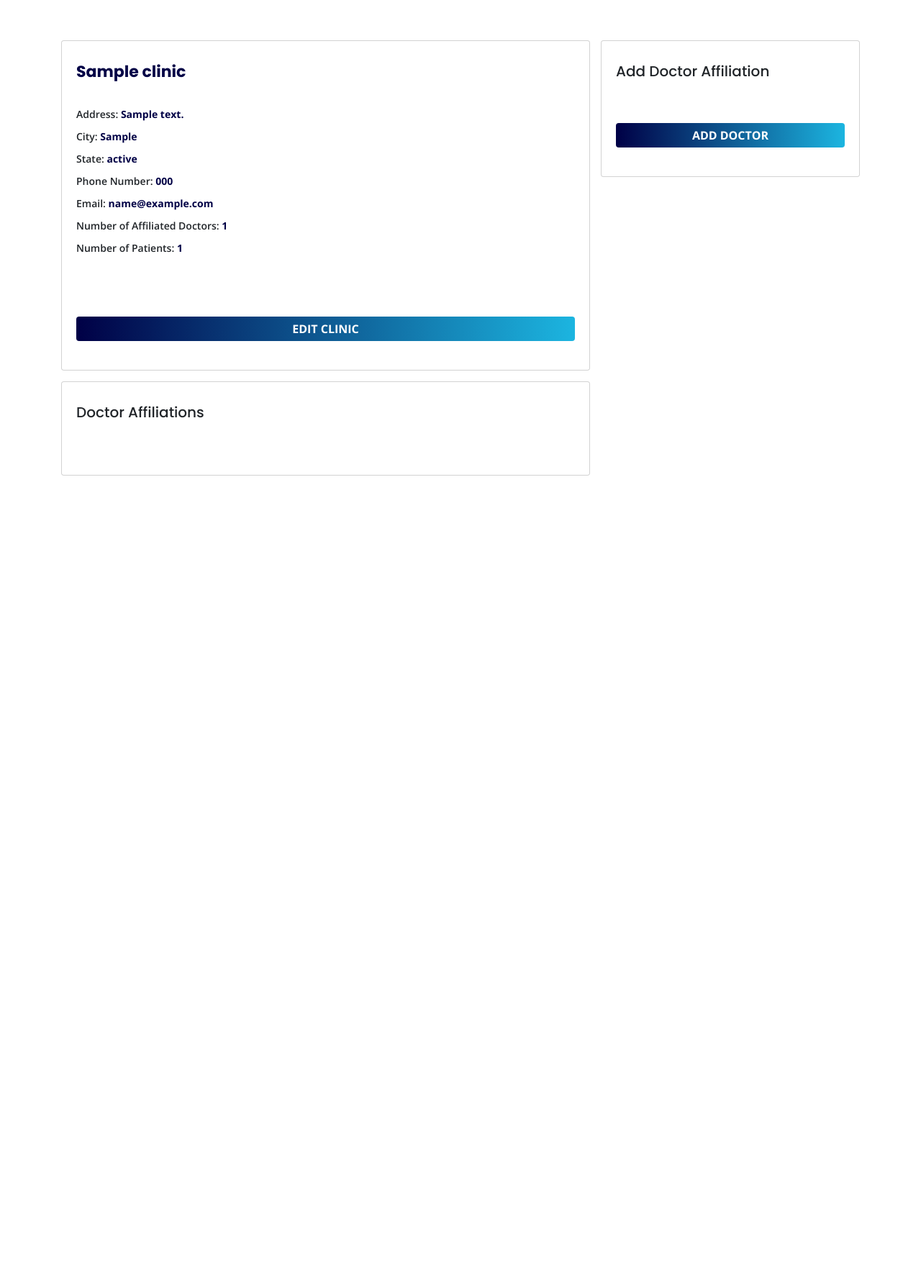
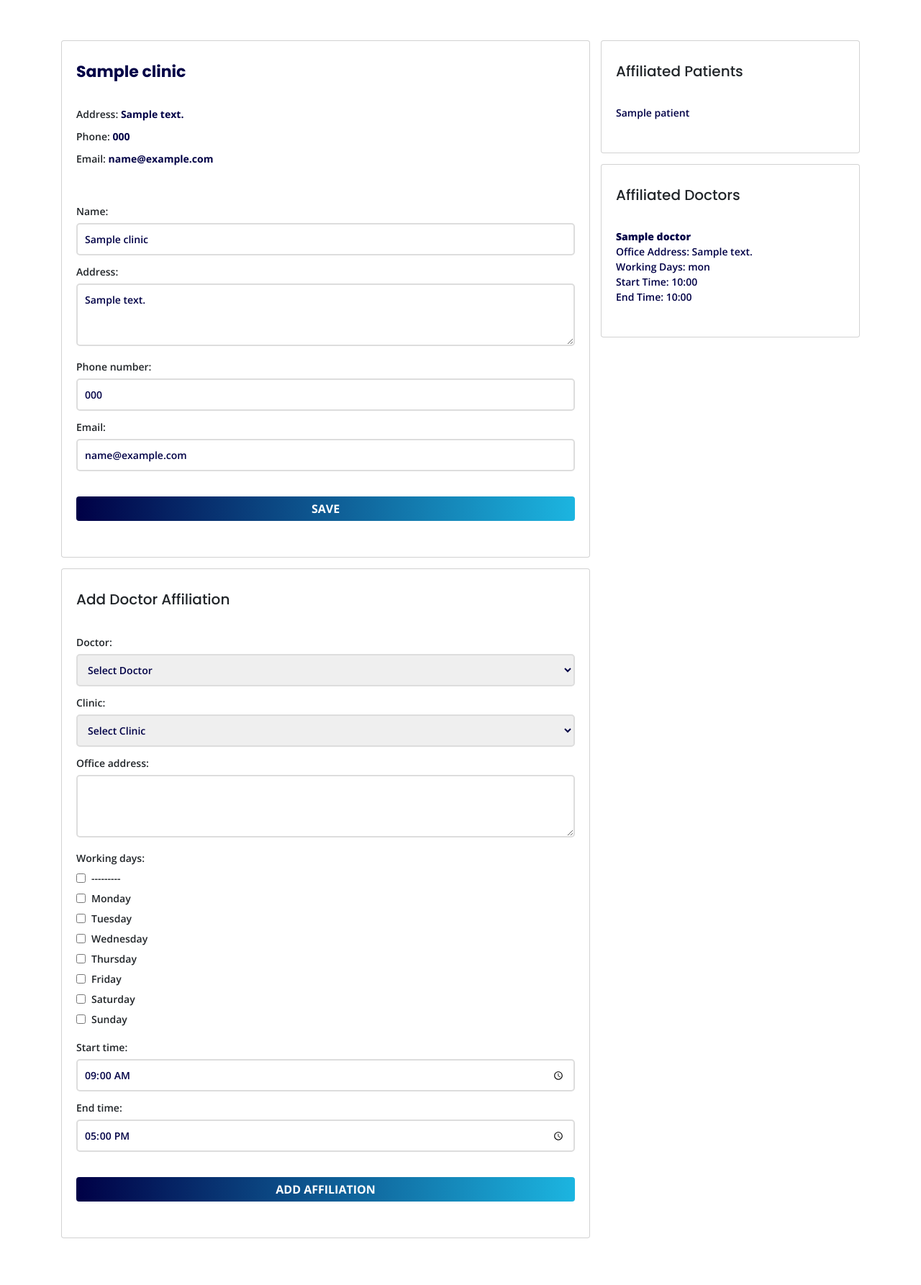
Before and after one commit to OthmanGh/Bright-Smile-Dental-System, a Django app: page /clinics/1/ in a window 1280 px wide. Shown: the part 74-1860 px from the top of the page at 72% size. Before the commit the page ends 735 px from the top, so only its background shows below. Run offline with Django 5.2, Linux system fonts and the light colour scheme; tables that the repository leaves empty hold one stand-in row (values such as "Sample post"); some libraries are stand-ins or nearby versions.

Commit message:
Modify clinic detail markup

```diff
--- a/templates/clinics/clinic_detail.html
+++ b/templates/clinics/clinic_detail.html
@@ -1,7 +1,6 @@
 {% extends 'layout_2.html' %}
 <!---->
 {% block content %}
-
 <div class="container my-5">
   <div class="row">
     <div class="col-md-8">
@@ -10,269 +9,134 @@
         <div class="card-body">
           <h3 class="card-title">{{ clinic.name }}</h3>
 
-          <div class="mb-3">
+          <div>
             <p class="card-text">
               Address: <span class="fw-bold">{{ clinic.address }}</span>
             </p>
             <p class="card-text">
-              City: <span class="fw-bold">{{ clinic.city }}</span>
-            </p>
-            <p class="card-text">
-              State: <span class="fw-bold">{{ clinic.state }}</span>
-            </p>
-            <p class="card-text">
-              Phone Number:
-              <span class="fw-bold">{{ clinic.phone_number }}</span>
+              Phone: <span class="fw-bold">{{ clinic.phone_number }}</span>
             </p>
             <p class="card-text">
               Email: <span class="fw-bold">{{ clinic.email }}</span>
             </p>
-            <p class="card-text">
-              Number of Affiliated Doctors:
-              <span class="fw-bold">{{ clinic.num_doctors }}</span>
-            </p>
-            <p class="card-text">
-              Number of Patients:
-              <span class="fw-bold">{{ clinic.num_patients }}</span>
-            </p>
           </div>
 
-          <!-- ?Button to Open Edit Clinic Modal -->
-          <button
-            class="btn__view btn__expand"
-            data-bs-toggle="modal"
-            data-bs-target="#editClinicModal"
+          <form
+            method="post"
+            class="mb-3 form__inputs"
+            onsubmit="return confirmSave()"
           >
-            Edit Clinic
-          </button>
+            {% csrf_token %} {{ form.as_p }}
+            <button
+              type="submit"
+              name="clinic_form"
+              class="btn__view btn__expand"
+            >
+              Save
+            </button>
+          </form>
         </div>
       </div>
 
-      <!-- ?Modal for Editing Clinic -->
-      <div
-        class="modal fade"
-        id="editClinicModal"
-        tabindex="-1"
-        aria-labelledby="editClinicModalLabel"
-        aria-hidden="true"
-      >
-        <div class="modal-dialog">
-          <div class="modal-content">
-            <div class="modal-header">
-              <h4 class="modal-title" id="editClinicModalLabel">Edit Clinic</h4>
-
-              <button
-                type="button"
-                class="btn-close"
-                data-bs-dismiss="modal"
-                aria-label="Close"
-              ></button>
+      <!-- ?Add Doctor Affiliation -->
+      <div class="card mb-4">
+        <div class="card-body">
+          <h4 class="card-title">Add Doctor Affiliation</h4>
+          <form
+            method="post"
+            class="mb-3 form__inputs"
+            onsubmit="return confirmSave()"
+          >
+            {% csrf_token %}
+            <div class="mb-3">
+              {{ affiliation_form.doctor.label_tag }}
+              <!---->
+              {{ affiliation_form.doctor }}
+            </div>
+            <div class="mb-3">
+              {{ affiliation_form.clinic.label_tag }}
+              <!---->
+              {{ affiliation_form.clinic }}
+            </div>
+            <div class="mb-3">
+              {{ affiliation_form.office_address.label_tag }}
+              <!---->
+              {{ affiliation_form.office_address }}
+            </div>
+            <div class="mb-3">
+              {{ affiliation_form.working_days.label_tag }}
+              <div class="specialties-container">
+                {{ affiliation_form.working_days }}
+              </div>
             </div>
 
-            <div class="modal-body">
-              <form
-                method="post"
-                action="{% url 'clinic' pk=clinic.pk %}"
-                class="form__inputs"
-              >
-                {% csrf_token %}
-                <input type="hidden" name="clinic_form" value="1" />
-                {{ form.as_p }}
-                <button type="submit" class="btn__view btn__expand">
-                  Save Changes
-                </button>
-              </form>
+            <div class="mb-3">
+              {{ affiliation_form.start_time.label_tag }}
+              <!---->
+              {{ affiliation_form.start_time }}
             </div>
-          </div>
-        </div>
-      </div>
 
-      <!-- ?Edit Doctor Affiliation Section -->
-      <div class="card mb-4">
-        <div class="card-body">
-          <h4 class="card-title">Doctor Affiliations</h4>
+            <div class="mb-3">
+              {{ affiliation_form.end_time.label_tag }}
+              <!---->
+              {{ affiliation_form.end_time }}
+            </div>
 
-          <ul class="list-unstyled">
-            {% for affiliation in affiliations_with_hours %}
-            <li>
-              <strong>{{ affiliation.doctor.name }}</strong><br />
-              Office Address: {{ affiliation.office_address }}<br />
-              Working Schedule: {{ affiliation.working_hours }}<br />
-
-              <button
-                type="button"
-                class="btn__view btn__expand"
-                data-bs-toggle="modal"
-                data-bs-target="#editAffiliationModal"
-                onclick="openEditModal('{{ affiliation.id }}', '{{ affiliation.doctor.name }}', '{{ affiliation.office_address }}', '{{ affiliation.working_hours }}')"
-              >
-                Edit
-              </button>
-            </li>
-            {% endfor %}
-          </ul>
-        </div>
-      </div>
-
-      <!-- ?Modal for Editing Doctor Affiliation -->
-      <div
-        class="modal fade"
-        id="editAffiliationModal"
-        tabindex="-1"
-        aria-labelledby="editAffiliationModalLabel"
-        aria-hidden="true"
-      >
-        <div class="modal-dialog">
-          <div class="modal-content">
-            <div class="modal-header">
-              <h4 class="modal-title" id="editAffiliationModalLabel">
-                Edit Doctor Affiliation
-              </h4>
-              <button
-                type="button"
-                class="btn-close"
-                data-bs-dismiss="modal"
-                aria-label="Close"
-              ></button>
-            </div>
-            <div class="modal-body">
-              <form
-                method="post"
-                action="{% url 'clinic' pk=clinic.pk %}"
-                class="form__inputs"
-              >
-                {% csrf_token %}
-                <input type="hidden" name="affiliation_form" value="1" />
-                <input
-                  type="hidden"
-                  id="affiliation_id"
-                  name="affiliation_id"
-                  value=""
-                />
-
-                <div class="mb-3">
-                  <label for="doctor" class="form-label">Doctor</label>
-                  <select
-                    id="doctor"
-                    name="doctor"
-                    class="form-control"
-                    required
-                  >
-                    <option value="">Select Doctor</option>
-                    {% for doctor in doctors %}
-                    <option value="{{ doctor.id }}">{{ doctor.name }}</option>
-                    {% endfor %}
-                  </select>
-                </div>
-
-                <div class="mb-3">
-                  <label for="office_address" class="form-label"
-                    >Office Address</label
-                  >
-                  <input
-                    type="text"
-                    id="office_address"
-                    name="office_address"
-                    class="form-control"
-                    required
-                  />
-                </div>
-
-                <div class="mb-3">
-                  <label for="working_days" class="form-label"
-                    >Working Days</label
-                  >
-                  <input
-                    type="text"
-                    id="working_days"
-                    name="working_days"
-                    class="form-control"
-                    required
-                    placeholder="e.g., Monday, Tuesday, Wednesday"
-                  />
-                </div>
-
-                <div class="mb-3">
-                  <label for="working_hours" class="form-label"
-                    >Working Hours</label
-                  >
-                  <textarea
-                    id="working_hours"
-                    name="working_hours"
-                    class="form-control"
-                    required
-                    placeholder='e.g., {"Monday": "09:00-17:00", "Tuesday": "09:00-17:00"}'
-                  ></textarea>
-                </div>
-
-                <button type="submit" class="btn__view btn__expand">
-                  Save Changes
-                </button>
-              </form>
-            </div>
-          </div>
+            <button
+              type="submit"
+              name="affiliation_form"
+              class="btn__view btn__expand"
+            >
+              Add Affiliation
+            </button>
+          </form>
         </div>
       </div>
     </div>
 
+    <!-- ?Sidebar Content -->
     <div class="col-md-4">
-      <!-- ?Add Doctor Affiliation Section -->
+      <!-- ?Affiliated Patients -->
       <div class="card mb-4">
         <div class="card-body">
-          <h4 class="card-title">Add Doctor Affiliation</h4>
-
-          <button
-            class="btn__view btn__expand"
-            data-bs-toggle="modal"
-            data-bs-target="#addAffiliationModal"
-          >
-            Add Doctor
-          </button>
+          <h4 class="card-title">Affiliated Patients</h4>
+          {% if patients %}
+          <ul class="list-unstyled">
+            {% for patient in patients %}
+            <li>{{ patient.name }}</li>
+            {% endfor %}
+          </ul>
+          {% else %}
+          <p>No Patients Found</p>
+          {% endif %}
         </div>
       </div>
 
-      <!-- ?Modal for Adding Doctor Affiliation -->
-      <div
-        class="modal fade"
-        id="addAffiliationModal"
-        tabindex="-1"
-        aria-labelledby="addAffiliationModalLabel"
-        aria-hidden="true"
-      >
-        <div class="modal-dialog">
-          <div class="modal-content">
-            <div class="modal-header">
-              <h4 class="modal-title" id="addAffiliationModalLabel">
-                Add Doctor Affiliation
-              </h4>
-
-              <button
-                type="button"
-                class="btn-close"
-                data-bs-dismiss="modal"
-                aria-label="Close"
-              ></button>
-            </div>
-
-            <div class="modal-body">
-              <form
-                method="post"
-                action="{% url 'clinic' pk=clinic.pk %}"
-                class="form__inputs"
-              >
-                {% csrf_token %}
-                <input type="hidden" name="affiliation_form" value="1" />
-                {{ affiliation_form.as_p }}
-                <button type="submit" class="btn__view btn__expand">
-                  Add Affiliation
-                </button>
-              </form>
-            </div>
-          </div>
+      <!-- ?Affiliated Doctor -->
+      <div class="card mb-4">
+        <div class="card-body">
+          <h4 class="card-title">Affiliated Doctors</h4>
+          {% if affiliations %}
+          <ul class="list-unstyled">
+            {% for affiliation in affiliations %}
+            <li>
+              <strong>{{ affiliation.doctor.name }}</strong><br />
+              Office Address: {{ affiliation.office_address }}<br />
+              Working Days:
+              <!---->
+              {{ affiliation.working_days|join:", " }}<br />
+              <!---->
+              Start Time: {{ affiliation.start_time|time:"H:i" }}<br />
+              End Time: {{ affiliation.end_time|time:"H:i" }}<br />
+            </li>
+            {% endfor %}
+          </ul>
+          {% else %}
+          <p>No affiliated doctors found.</p>
+          {% endif %}
         </div>
       </div>
     </div>
   </div>
 </div>
-
 {% endblock %}
```
